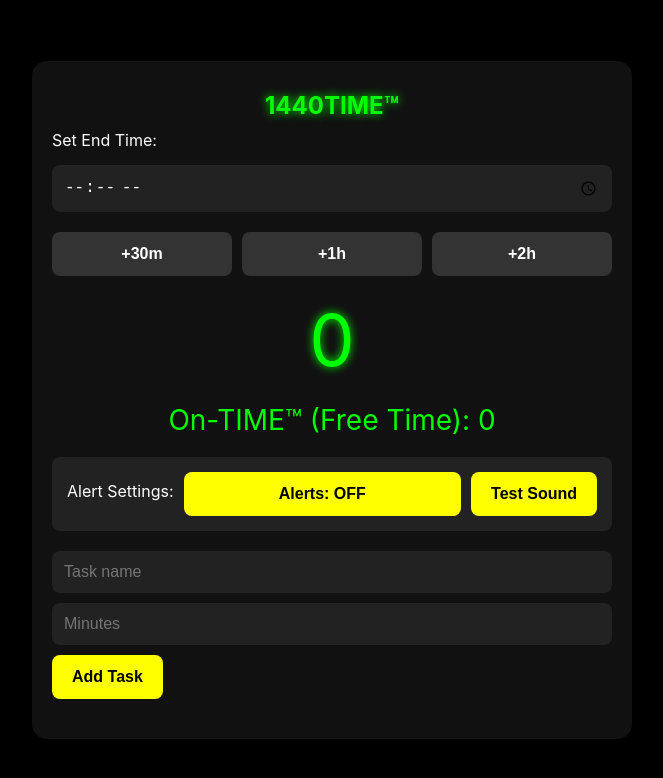
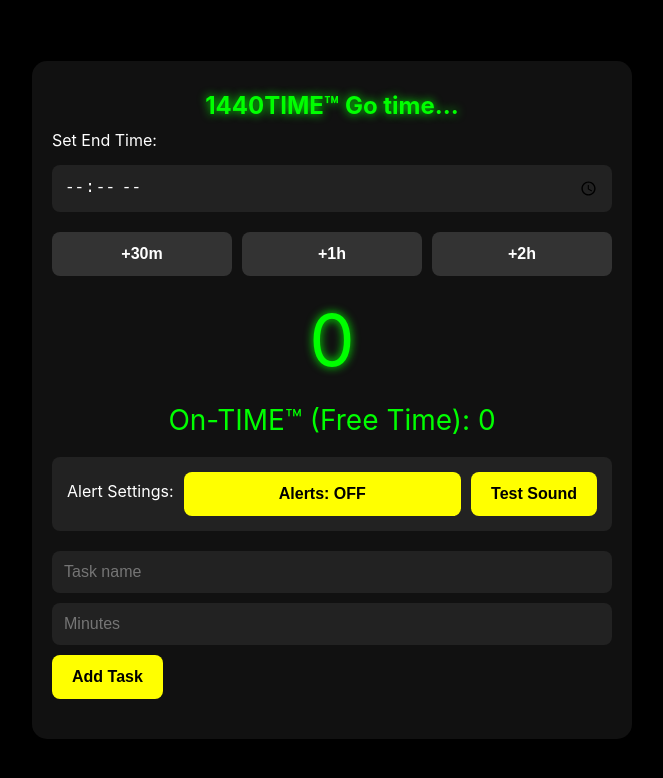
Before and after one commit to kmac1310/Chat-01-1440Time-Got-Time, a plain HTML site: page index.html in a window 1280 px wide. Shown: the whole page, without its empty margins (308-971 px from the left). Drawn offline with Linux system fonts and the light colour scheme.

Commit message:
Update index.html
#3

```diff
--- a/index.html
+++ b/index.html
@@ -5,7 +5,7 @@
     <meta name="viewport" content="width=device-width, initial-scale=1.0, maximum-scale=1.0, user-scalable=no">
     <meta name="mobile-web-app-capable" content="yes">
     <meta name="apple-mobile-web-app-capable" content="yes">
-    <title>1440TIME™ </title>
+    <title>1440TIME™ Go time...</title>
     <style>
         * {
             -webkit-tap-highlight-color: transparent;
@@ -164,7 +164,7 @@
 </head>
 <body>
     <div class="container">
-        <h1>1440TIME™ </h1>
+        <h1>1440TIME™ Go time...</h1>
 
         <div class="input-group">
             <label>Set End Time:</label>
```
